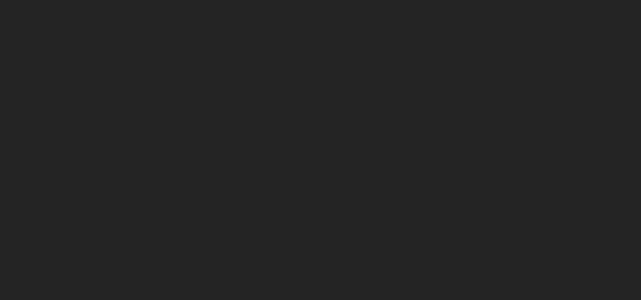
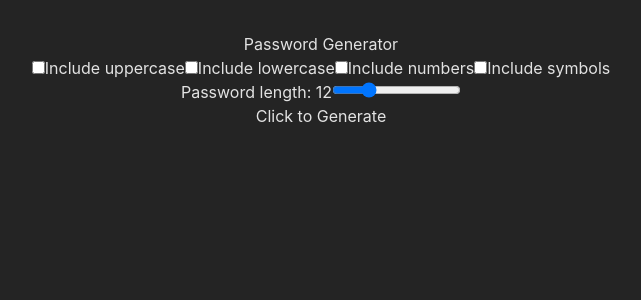
Before and after one commit to maisoncastro/StealthSquad, a React (Vite) app: page / in a window 1280 px wide. Shown: the top 300 px of the page, without its empty margins (319-960 px from the left). Built offline with nearby package versions, Linux system fonts and the light colour scheme.

Commit message:
Added slider fix

```diff
--- a/src/App.css
+++ b/src/App.css
@@ -4,3 +4,7 @@
   padding: 2rem;
   text-align: center;
 }
+
+.error {
+  color: red;
+}
--- a/src/App.tsx
+++ b/src/App.tsx
@@ -2,7 +2,93 @@
 import "./App.css";
 
 function App() {
-  return <div className="App"></div>;
+  const [includeUppercase, setIncludeUppercase] = useState(false);
+  const [includeLowercase, setIncludeLowercase] = useState(false);
+  const [includeNumbers, setIncludeNumbers] = useState(false);
+  const [includeSymbols, setIncludeSymbols] = useState(false);
+  const [password, setPassword] = useState("");
+  const [length, setLength] = useState(12);
+  const [errorMessage, setErrorMessage] = useState("");
+
+  const generatePassword = () => {
+    const uppercase = "ABCDEFGHIJKLMNOPQRSTUVWXYZ";
+    const lowercase = "abcdefghijklmnopqrstuvwxyz";
+    const numbers = "0123456789";
+    const symbols = "!@#$%^&*()_-+=<>?/|{}[]~";
+
+    let allowedChars = "";
+    let generatedPassword = "";
+
+    if (includeUppercase) allowedChars += uppercase;
+    if (includeLowercase) allowedChars += lowercase;
+    if (includeNumbers) allowedChars += numbers;
+    if (includeSymbols) allowedChars += symbols;
+
+    if (!allowedChars) {
+      setErrorMessage("Please select at least one option.");
+      setPassword("");
+      return;
+    }
+
+    setErrorMessage("");
+
+    for (let i = 0; i < length; i++) {
+      const randomIndex = Math.floor(Math.random() * allowedChars.length);
+      generatedPassword += allowedChars[randomIndex];
+    }
+
+    setPassword(generatedPassword);
+  };
+
+  return (
+    <div className="App">
+      <h1>Password Generator</h1>
+      <label>
+        <input
+          type="checkbox"
+          checked={includeUppercase}
+          onChange={() => setIncludeUppercase(!includeUppercase)}
+        />
+        Include uppercase
+      </label>
+      <label>
+        <input
+          type="checkbox"
+          checked={includeLowercase}
+          onChange={() => setIncludeLowercase(!includeLowercase)}
+        />
+        Include lowercase
+      </label>
+      <label>
+        <input
+          type="checkbox"
+          checked={includeNumbers}
+          onChange={() => setIncludeNumbers(!includeNumbers)}
+        />
+        Include numbers
+      </label>
+      <label>
+        <input
+          type="checkbox"
+          checked={includeSymbols}
+          onChange={() => setIncludeSymbols(!includeSymbols)}
+        />
+        Include symbols
+      </label>
+      <div>
+        <label>Password length: {length}</label>
+        <input
+          type="range"
+          min="5"
+          max="32"
+          value={length}
+          onChange={(e) => setLength(parseInt(e.target.value))}
+        />
+      </div>
+      <button onClick={generatePassword}>Click to Generate</button>
+      <p>{password}</p>
+    </div>
+  );
 }
 
 export default App;
```
